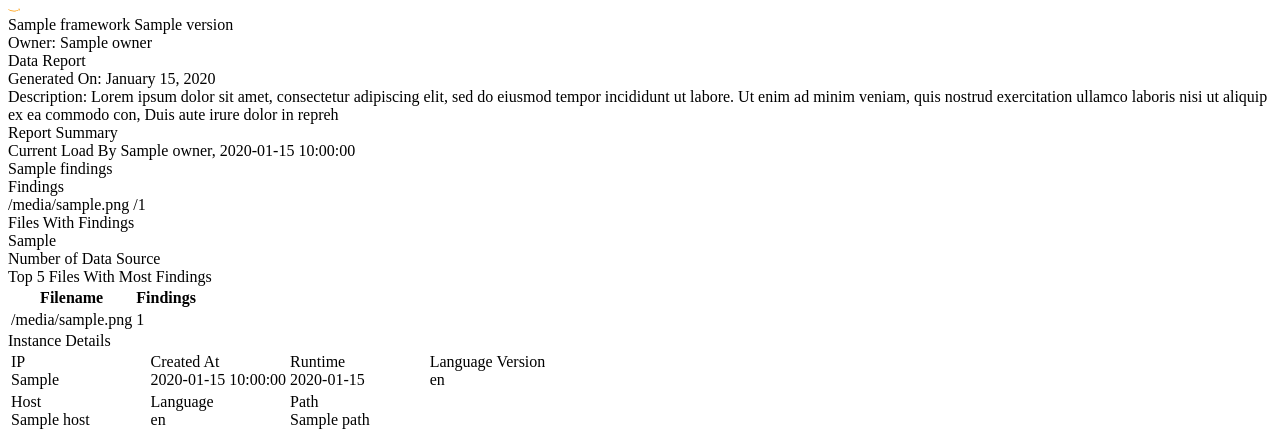
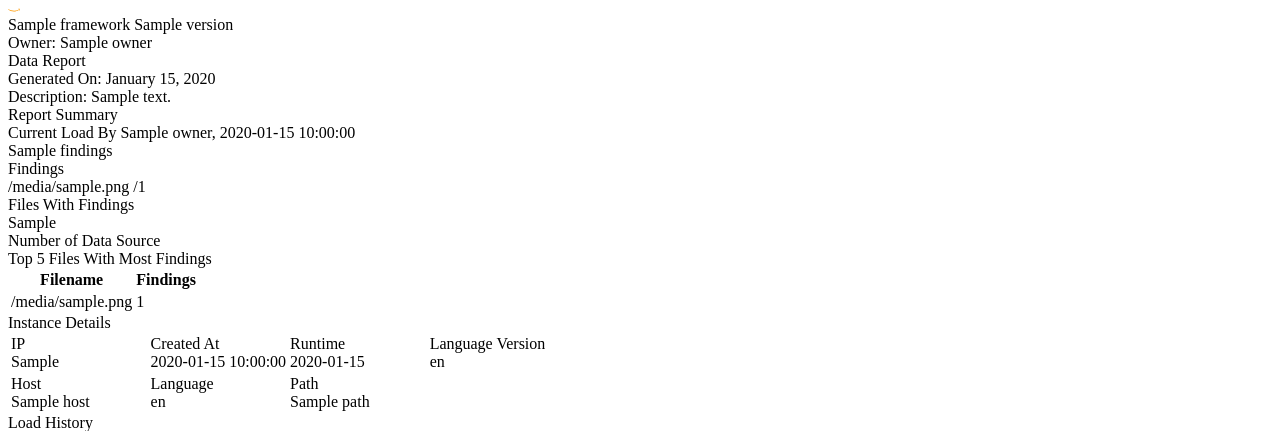
Before and after one commit to daxa-ai/pebblo, a Python web app: template analyzer/reports/templates/reportTemplate.html in a window 1280 px wide. Shown: the part 332-763 px from the top of the page. Run offline with Jinja, Linux system fonts and the light colour scheme; the template is opened without the code that fills it: most values are stand-ins (such as "Sample title", 1, 10 or a date in 2020).

Commit message:
description added

```diff
--- a/analyzer/reports/templates/reportTemplate.html
+++ b/analyzer/reports/templates/reportTemplate.html
@@ -44,12 +44,7 @@
         <div class="mb-3">
           <div class="font-10 medium inline inter">
             Description:
-            <span class="normal"
-              >Lorem ipsum dolor sit amet, consectetur adipiscing elit, sed do
-              eiusmod tempor incididunt ut labore. Ut enim ad minim veniam, quis
-              nostrud exercitation ullamco laboris nisi ut aliquip ex ea commodo
-              con, Duis aute irure dolor in repreh</span
-            >
+            <span class="normal">{{ data.description }} </span>
           </div>
         </div>
         <div class="card mb-3">
```
